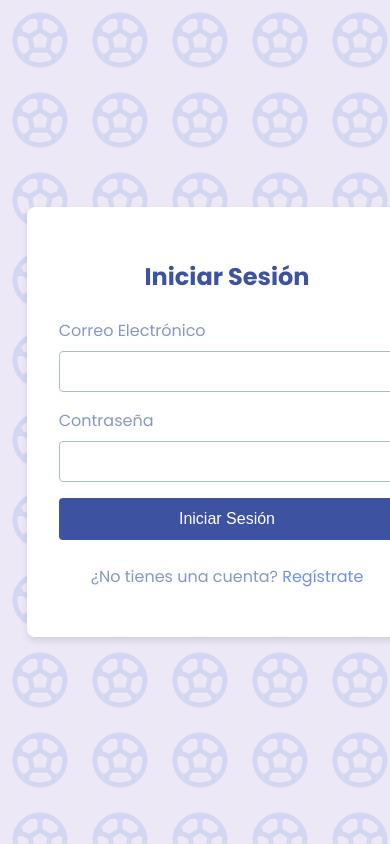
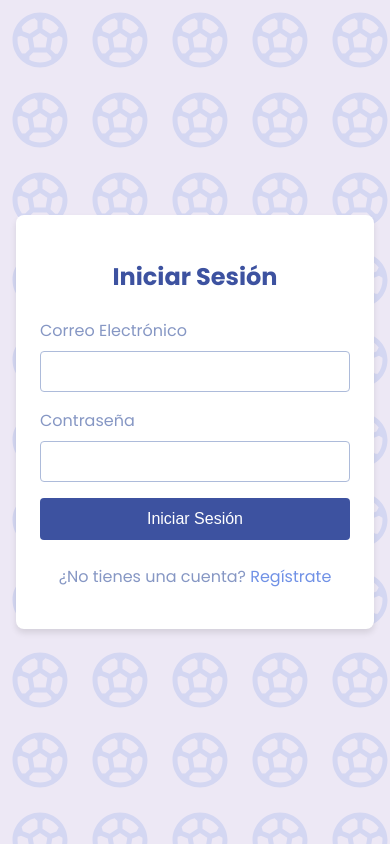
Before and after one commit to FtoledoP/balonix-web, an Angular app: page /login in a window 390 px wide. Built offline with nearby package versions, Linux system fonts and the light colour scheme; no server answers.

Commit message:
Refining the style

```diff
--- a/src/app/auth/login/login.component.html
+++ b/src/app/auth/login/login.component.html
@@ -1,4 +1,3 @@
-<div class="auth-page-container">
 <div class="login-container">
   <h2>Iniciar Sesión</h2>
   <form (ngSubmit)="login()">
--- a/src/app/auth/login/login.component.scss
+++ b/src/app/auth/login/login.component.scss
@@ -87,3 +87,11 @@
     }
   }
 }
+
+@media (max-width: 600px) {
+  .login-container {
+    padding: 1.5rem;
+    max-width: 100%;
+    margin: 1rem;
+  }
+}
```
Lines whose indentation alone changed are shown as unchanged.
